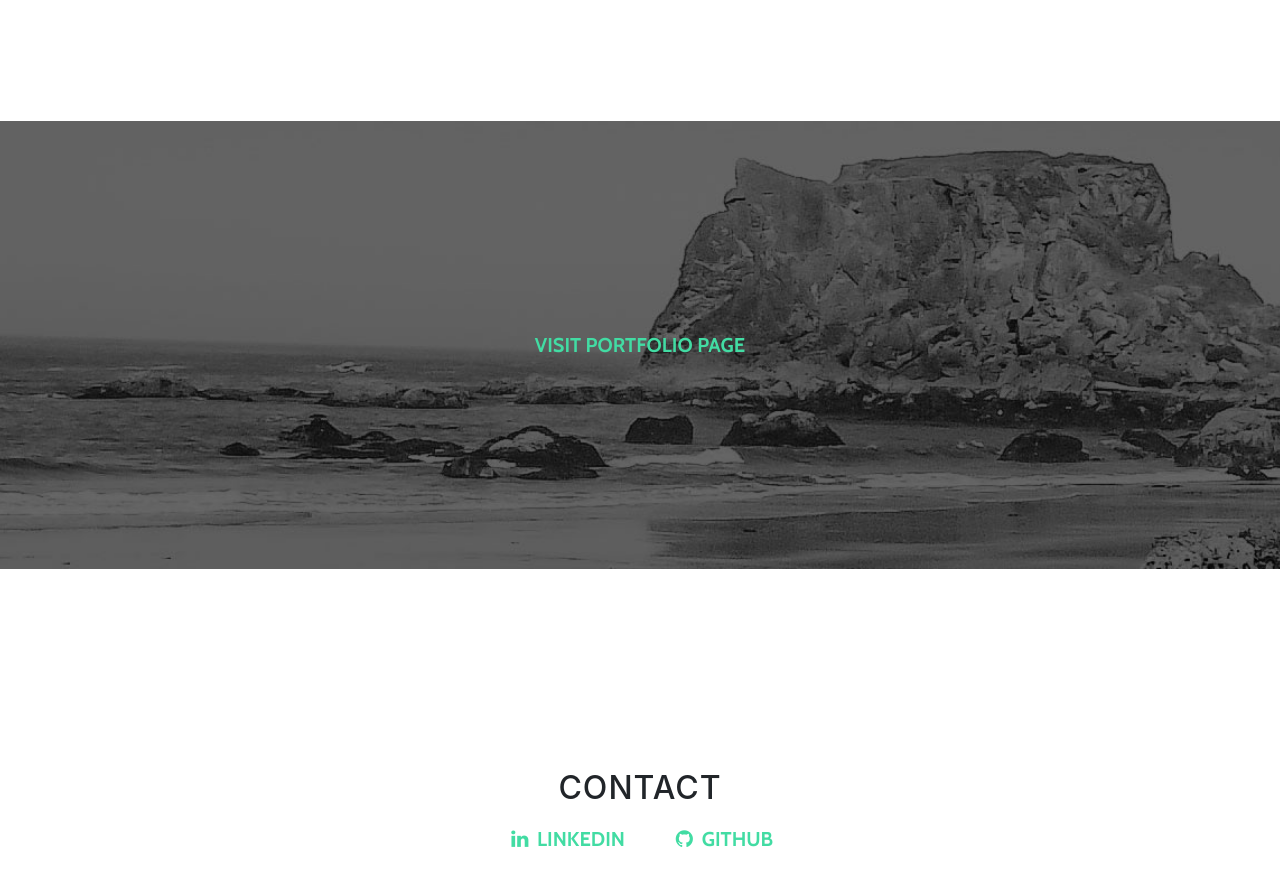
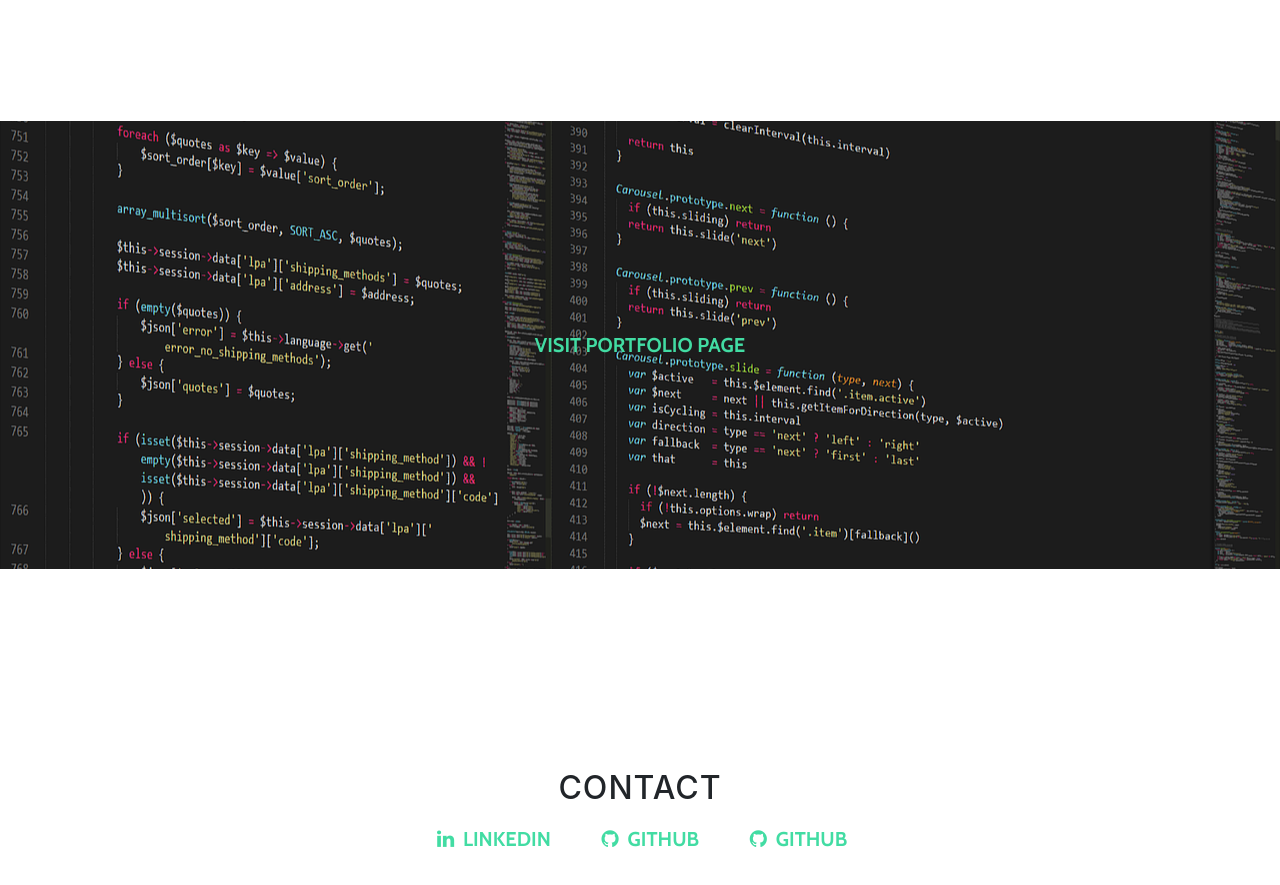
Before and after one commit to devjunhong/eng_intro, a website with bundled scripts: page index.html in a window 1280 px wide. Shown: the part 1580-2465 px from the top of the page. Built offline with nearby package versions, Linux system fonts and the light colour scheme.

Commit message:
renaming section and add bg picture

```diff
--- a/css/grayscale.css
+++ b/css/grayscale.css
@@ -184,9 +184,9 @@ a:focus, a:hover {
   padding-bottom: 150px;
 }
 
-.download-section {
+.portfolio-section {
   color: white;
-  background: url("../img/downloads-bg_old.jpg") no-repeat center center scroll;
+  background: url("../img/programming.png") no-repeat center center scroll;
   background-color: black;
   -webkit-background-size: cover;
   -moz-background-size: cover;
@@ -220,6 +220,12 @@ a:focus, a:hover {
 }
 
 .btn-default {
+  color: #42DCA3;
+  border: 1px solid #42DCA3;
+  background-color: transparent;
+}
+
+.btn-reverse {
   color: #42DCA3;
   border: 1px solid #42DCA3;
   background-color: transparent;
--- a/index.html
+++ b/index.html
@@ -39,7 +39,7 @@
               <a class="nav-link js-scroll-trigger" href="#about">About</a>
             </li>
             <li class="nav-item">
-              <a class="nav-link js-scroll-trigger" href="#download">Portfolio</a>
+              <a class="nav-link js-scroll-trigger" href="#portfolio">Portfolio</a>
             </li>
             <li class="nav-item">
               <a class="nav-link js-scroll-trigger" href="#contact">Contact</a>
@@ -89,8 +89,8 @@
       </div>
     </section>
 
-    <!-- Download Section -->
-    <section id="download" class="download-section content-section text-center">
+    <!-- Portfolio Section -->
+    <section id="portfolio" class="portfolio-section content-section text-center">
       <div class="container">
         <div class="col-lg-8 mx-auto">
           <a href="https://docs.google.com/presentation/d/e/2PACX-1vRW0i6Ssntr0Yb-tEAnPN9VXznIXVrjJkMBFhaI1oMSzFfYYH3a-1EHjZYQ-Te18IvMs63HQMp2VnLa/pub?start=false&loop=false&delayms=3000" class="btn btn-default btn-lg">Visit Portfolio page</a>
@@ -109,6 +109,12 @@
                 <a href="https://www.linkedin.com/in/devjunhong/" class="btn btn-default btn-lg">
                   <i class="fa fa-linkedin fa-fw"></i>
                   <span class="network-name">LinkedIn</span>
+                </a>
+              </li>
+              <li class="list-inline-item">
+                <a href="https://github.com/devjunhong" class="btn btn-default btn-lg">
+                  <i class="fa fa-github fa-fw"></i>
+                  <span class="network-name">Github</span>
                 </a>
               </li>
               <li class="list-inline-item">
```
Also changed, not shown: css/grayscale.min.css, img/programming.png (added).
